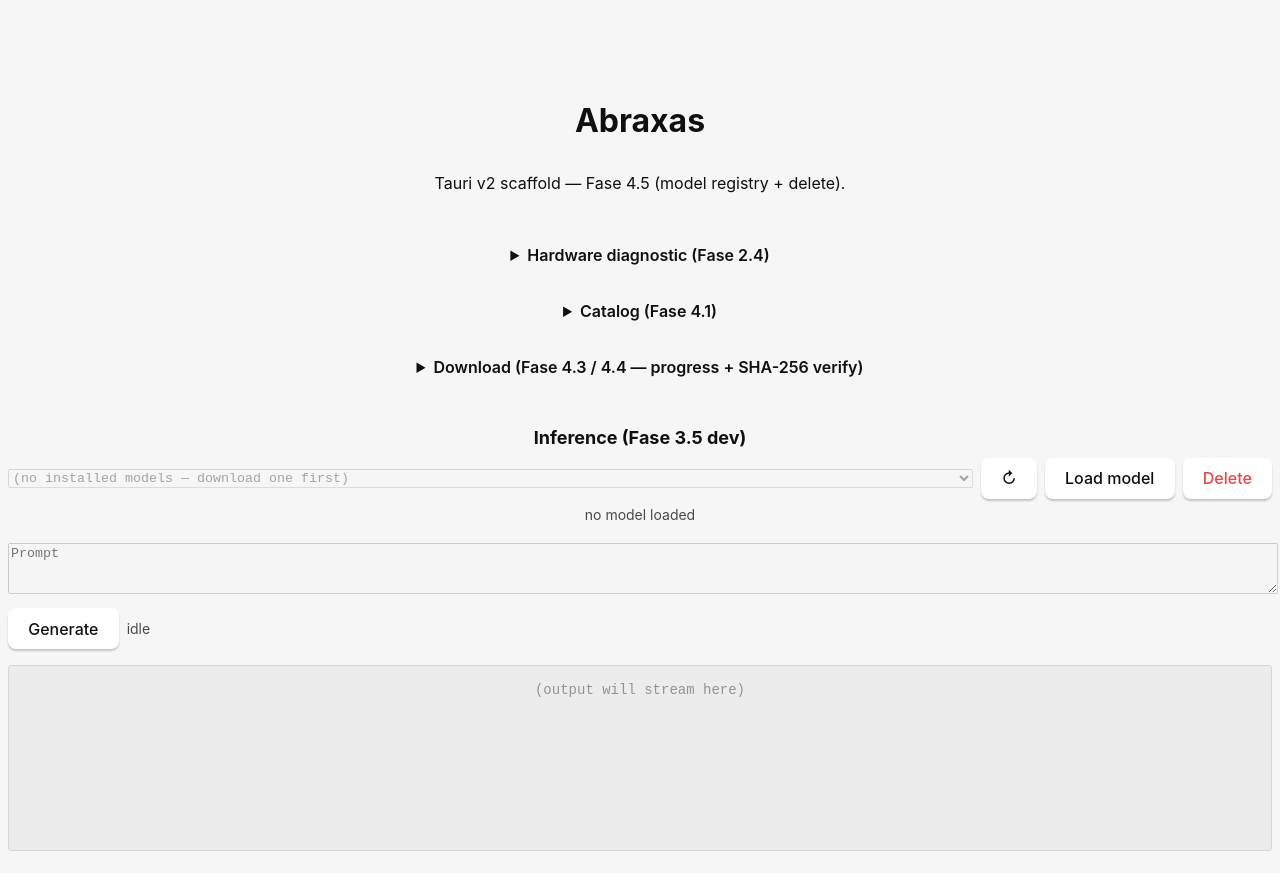
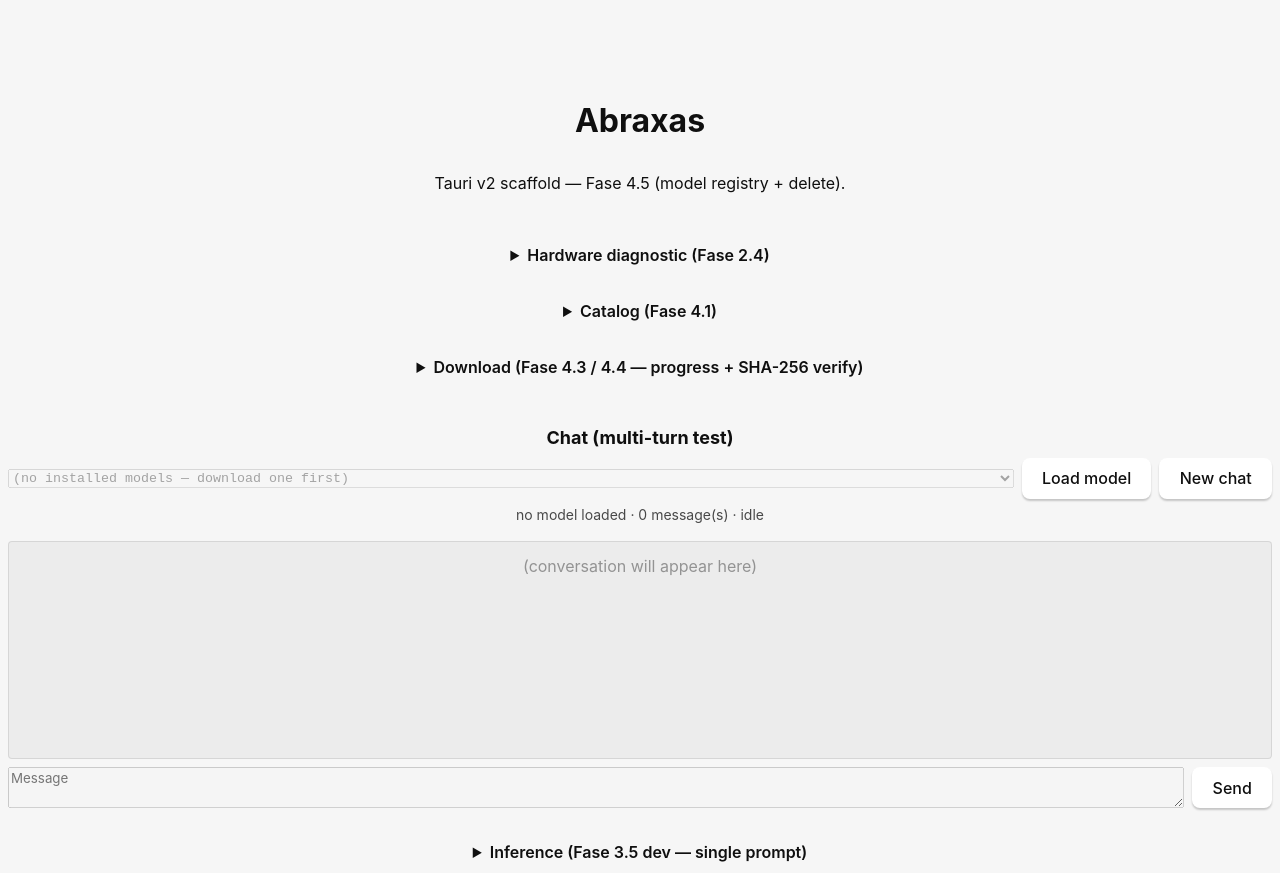
Before and after one commit to ArthurAdrianoMM/Abraxas, a React (Vite) app: page / in a window 1280 px wide. Built offline with nearby package versions, Linux system fonts and the light colour scheme.

Commit message:
feat(chat): add multi-turn chat panel

```diff
--- a/src/App.tsx
+++ b/src/App.tsx
@@ -4,6 +4,7 @@
   commands,
   events,
   type AppInfo,
+  type ChatMessage,
   type ClassifiedCatalogResponse,
   type CommandError,
   type DownloadEvent,
@@ -684,6 +685,212 @@
   );
 }
 
+// Minimal multi-turn chat harness: keeps the full conversation in memory and
+// sends the entire history to start_generation each turn, so we can eyeball
+// that the model actually sees prior messages. No persistence — that's 5.2.
+function ChatPanel() {
+  const [installed, setInstalled] = useState<InstalledModel[]>([]);
+  const [selectedId, setSelectedId] = useState<string>("");
+  const [loadedModelId, setLoadedModelId] = useState<string | null>(null);
+  const [loadStatus, setLoadStatus] = useState<string>("no model loaded");
+  const [loading, setLoading] = useState(false);
+
+  const [history, setHistory] = useState<ChatMessage[]>([]);
+  const [input, setInput] = useState("");
+  const [streaming, setStreaming] = useState("");
+  const [status, setStatus] = useState<string>("idle");
+  const [currentId, setCurrentId] = useState<string | null>(null);
+
+  const currentIdRef = useRef<string | null>(null);
+  const streamRef = useRef("");
+  useEffect(() => {
+    currentIdRef.current = currentId;
+  }, [currentId]);
+
+  useEffect(() => {
+    commands.listInstalledModels().then((r) => {
+      if (r.status === "ok") {
+        setInstalled(r.data);
+        setSelectedId((prev) => prev || (r.data.length > 0 ? r.data[0].id : ""));
+      }
+    });
+  }, []);
+
+  useEffect(() => {
+    let unlisten: UnlistenFn | null = null;
+    let cancelled = false;
+    events.generationEvent
+      .listen((event) => {
+        const p = event.payload;
+        if (currentIdRef.current && p.generation_id !== currentIdRef.current) return;
+        switch (p.type) {
+          case "started":
+            setStatus("generating");
+            break;
+          case "token":
+            streamRef.current += p.text;
+            setStreaming(streamRef.current);
+            break;
+          case "end": {
+            // Commit the assistant turn into history so the next send carries it.
+            const final = streamRef.current;
+            setHistory((h) => [...h, { role: "assistant", content: final }]);
+            streamRef.current = "";
+            setStreaming("");
+            setStatus(`end: ${p.reason}`);
+            setCurrentId(null);
+            break;
+          }
+          case "failed":
+            setStatus(`failed: ${p.kind}: ${p.message}`);
+            setCurrentId(null);
+            break;
+          case "cancelled":
+            setStatus("cancelled");
+            setCurrentId(null);
+            break;
+        }
+      })
+      .then((fn) => {
+        if (cancelled) fn();
+        else unlisten = fn;
+      });
+    return () => {
+      cancelled = true;
+      if (unlisten) unlisten();
+    };
+  }, []);
+
+  async function handleLoad() {
+    if (!selectedId) return;
+    setLoading(true);
+    setLoadStatus("loading...");
+    const r = await commands.loadInstalledModel(selectedId);
+    if (r.status === "ok") {
+      setLoadedModelId(selectedId);
+      setLoadStatus(`loaded: ${selectedId}`);
+    } else {
+      setLoadedModelId(null);
+      setLoadStatus(`load failed: ${formatErr(r.error)}`);
+    }
+    setLoading(false);
+  }
+
+  async function handleSend() {
+    if (!input.trim() || !loadedModelId || currentId !== null) return;
+    const next: ChatMessage[] = [...history, { role: "user", content: input }];
+    setHistory(next);
+    setInput("");
+    streamRef.current = "";
+    setStreaming("");
+    setStatus("starting...");
+    const r = await commands.startGeneration(next, {
+      max_completion_tokens: 256,
+      sampling: null,
+    });
+    if (r.status === "ok") setCurrentId(r.data);
+    else setStatus(`failed to start: ${formatErr(r.error)}`);
+  }
+
+  async function handleCancel() {
+    if (!currentId) return;
+    const r = await commands.cancelGeneration(currentId);
+    if (r.status === "error") setStatus(`cancel failed: ${formatErr(r.error)}`);
+  }
+
+  function handleReset() {
+    setHistory([]);
+    streamRef.current = "";
+    setStreaming("");
+    setStatus("idle");
+  }
+
+  return (
+    <>
+      <div style={{ display: "flex", gap: "0.5rem", alignItems: "center", flexWrap: "wrap" }}>
+        <select
+          value={selectedId}
+          onChange={(e) => setSelectedId(e.target.value)}
+          disabled={loading || installed.length === 0}
+          style={{ flex: "1 1 24rem", minWidth: "20rem", fontFamily: "monospace" }}
+        >
+          {installed.length === 0 && <option value="">(no installed models — download one first)</option>}
+          {installed.map((m) => (
+            <option key={m.id} value={m.id}>
+              {m.id} — {m.filename}
+            </option>
+          ))}
+        </select>
+        <button onClick={handleLoad} disabled={loading || !selectedId}>
+          {loading ? "Loading..." : "Load model"}
+        </button>
+        <button onClick={handleReset} disabled={history.length === 0}>
+          New chat
+        </button>
+      </div>
+      <p style={{ fontSize: "0.875rem", opacity: 0.75, marginTop: "0.25rem" }}>
+        {loadStatus} · {history.length} message(s) · {status}
+      </p>
+
+      <div
+        style={{
+          marginTop: "0.75rem",
+          padding: "0.75rem",
+          background: "rgba(127,127,127,0.08)",
+          border: "1px solid rgba(127,127,127,0.2)",
+          borderRadius: "4px",
+          minHeight: "12rem",
+          maxHeight: "30rem",
+          overflow: "auto",
+          display: "flex",
+          flexDirection: "column",
+          gap: "0.5rem",
+        }}
+      >
+        {history.length === 0 && streaming === "" && (
+          <span style={{ opacity: 0.4 }}>(conversation will appear here)</span>
+        )}
+        {history.map((m, i) => (
+          <div key={i}>
+            <strong style={{ opacity: 0.6, fontSize: "0.75rem" }}>{m.role}</strong>
+            <div style={{ whiteSpace: "pre-wrap" }}>{m.content}</div>
+          </div>
+        ))}
+        {streaming !== "" && (
+          <div>
+            <strong style={{ opacity: 0.6, fontSize: "0.75rem" }}>assistant</strong>
+            <div style={{ whiteSpace: "pre-wrap" }}>{streaming}</div>
+          </div>
+        )}
+      </div>
+
+      <div style={{ display: "flex", gap: "0.5rem", marginTop: "0.5rem" }}>
+        <textarea
+          placeholder="Message"
+          value={input}
+          onChange={(e) => setInput(e.target.value)}
+          onKeyDown={(e) => {
+            if (e.key === "Enter" && !e.shiftKey) {
+              e.preventDefault();
+              handleSend();
+            }
+          }}
+          rows={2}
+          style={{ flex: 1, fontFamily: "inherit" }}
+          disabled={!loadedModelId}
+        />
+        <button
+          onClick={handleSend}
+          disabled={!loadedModelId || !input.trim() || currentId !== null}
+        >
+          Send
+        </button>
+        {currentId !== null && <button onClick={handleCancel}>Stop</button>}
+      </div>
+    </>
+  );
+}
+
 function App() {
   const [info, setInfo] = useState<AppInfo | null>(null);
   const [appInfoError, setAppInfoError] = useState<string | null>(null);
@@ -740,10 +947,19 @@
 
       <section style={{ marginTop: "2rem" }}>
         <h2 style={{ fontSize: "1.125rem", marginBottom: "0.5rem" }}>
-          Inference (Fase 3.5 dev)
+          Chat (multi-turn test)
         </h2>
-        <InferencePanel />
+        <ChatPanel />
       </section>
+
+      <details style={{ marginTop: "2rem" }}>
+        <summary style={{ cursor: "pointer", fontWeight: 600 }}>
+          Inference (Fase 3.5 dev — single prompt)
+        </summary>
+        <div style={{ marginTop: "0.75rem" }}>
+          <InferencePanel />
+        </div>
+      </details>
     </main>
   );
 }
```
